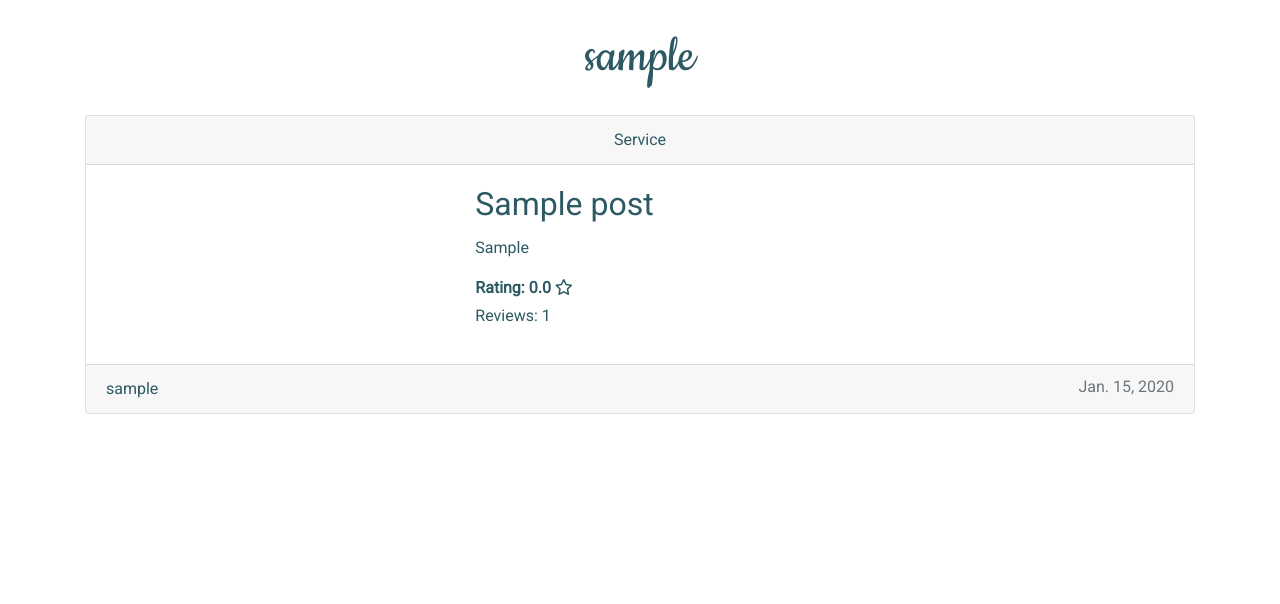
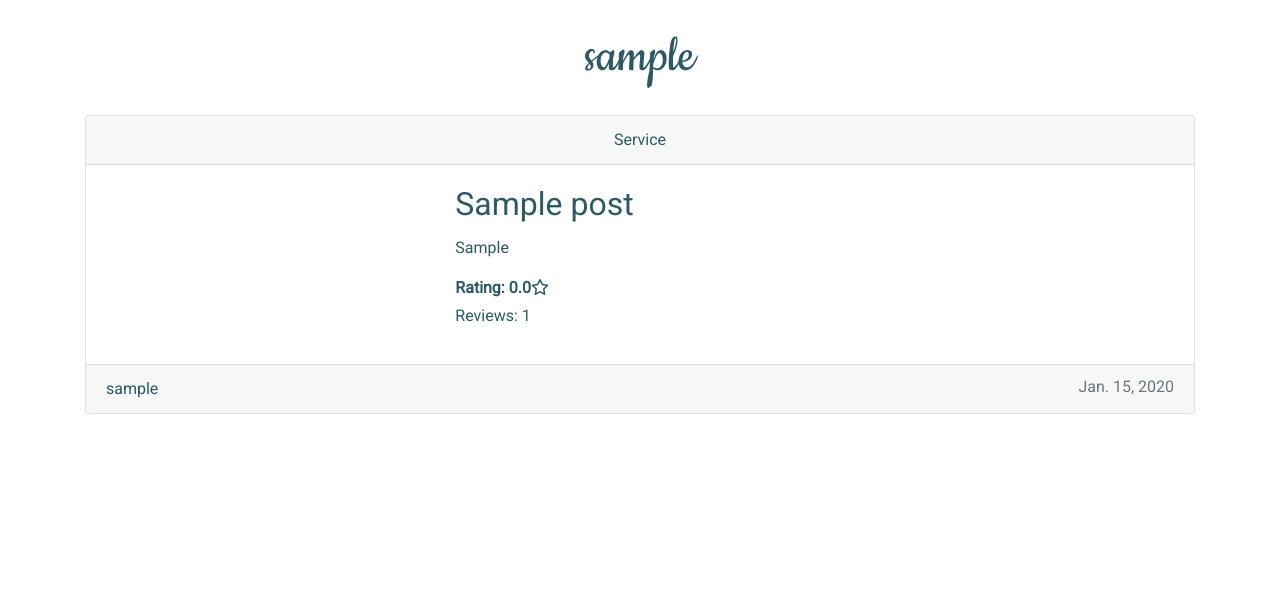
Before and after one commit to adammkeane/work-app-pp4, a Django app: page /profile/1/ in a window 1280 px wide. Shown: the part 68-672 px from the top of the page. Run offline with Django 3.2, Linux system fonts and the light colour scheme; tables that the repository leaves empty hold one stand-in row (values such as "Sample post"); some libraries are stand-ins or nearby versions.

Commit message:
Minor bootstrap improvements to bulletin page and copied updates in profile page

```diff
--- a/templates/profile.html
+++ b/templates/profile.html
@@ -48,22 +48,26 @@ Profile - {{ post.username }} - Side Hustle
             {{ post.get_post_type_display }}
         </div>
         <div class="row no-gutters">
-            <div class="col-4">
-                <div class="card-body">
+            <div class="col-lg-4">
+                <div class="card-body pb-0 p-lg-4 text-center">
                     {% if "placeholder" in post.featured_image.url %}
-                    <img class="rounded img-fluid" src="{% static 'images/full_logo_transparent.png' %}">
+                    <a href="{% url 'post_detail' post.slug post.id %}">
+                        <img class="rounded img-fluid" src="{% static 'images/full_logo_transparent.png' %}">
+                    </a>
                     {% else %}
-                    <img class="rounded img-fluid" src=" {{ post.featured_image.url }}">
+                    <a href="{% url 'post_detail' post.slug post.id %}">
+                        <img class="rounded img-fluid" src=" {{ post.featured_image.url }}">
+                    </a>
                     {% endif %}
                 </div>
             </div>
-            <div class="col-8">
-                <div class="card-body">
+            <div class="col-lg-8">
+                <div class="card-body text-center text-lg-left pl-lg-0 pr-lg-4">
                     <a href="{% url 'post_detail' post.slug post.id %}">
                         <h2 class="card-title">{{ post.title }}</h2>
                     </a>
                     <p class="card-text">{{ post.blurb }}</p>
-                    <p class="mb-1"><strong> Rating: {{ post.avg_rating }} <i class="fa-regular fa-star"></i></strong></p>
+                    <p class="mb-1"><strong> Rating: {{ post.avg_rating }}<i class="fa-regular fa-star"></i></strong></p>
                     <p class="mt-0">Reviews: {{ post.reviews_total }}</p>
                 </div>
             </div>
```
Also changed, not shown: templates/bulletin.html (+4 -4 lines).
